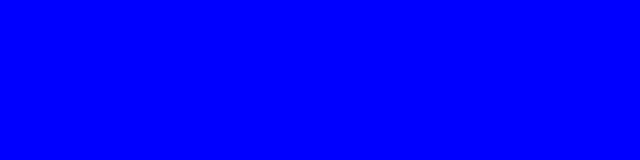
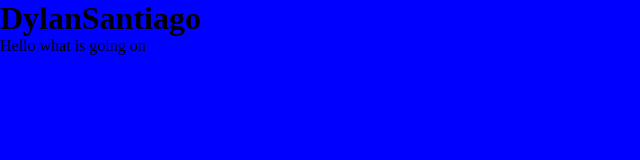
Before and after one commit to notfennecks/Website, a plain HTML site: page index.html in a window 1280 px wide. Shown: the whole page, without its empty margins (0-640 px from the left). Drawn offline with Linux system fonts and the light colour scheme.

Commit message:
Added test text

```diff
--- a/index.html
+++ b/index.html
@@ -4,10 +4,11 @@
     <meta charset="UTF-8">
     <meta http-equiv="X-UA-Compatible" content="IE=edge">
     <meta name="viewport" content="width=device-width, initial-scale=1.0">
-    <title>Portfolio</title>
+    <title>Website</title>
     <link rel="stylesheet" href="styles/styles.css">
 </head>
 <body>
-
+    <h1>DylanSantiago</h1>
+    <p>Hello what is going on</p>
 </body>
 </html>
```
